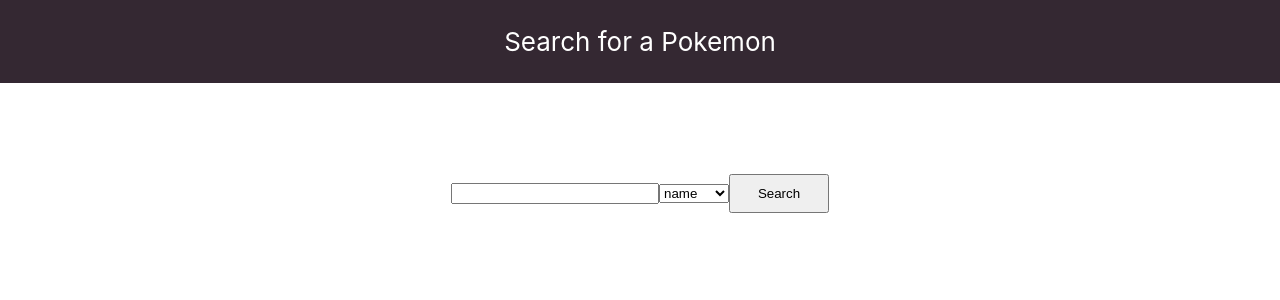
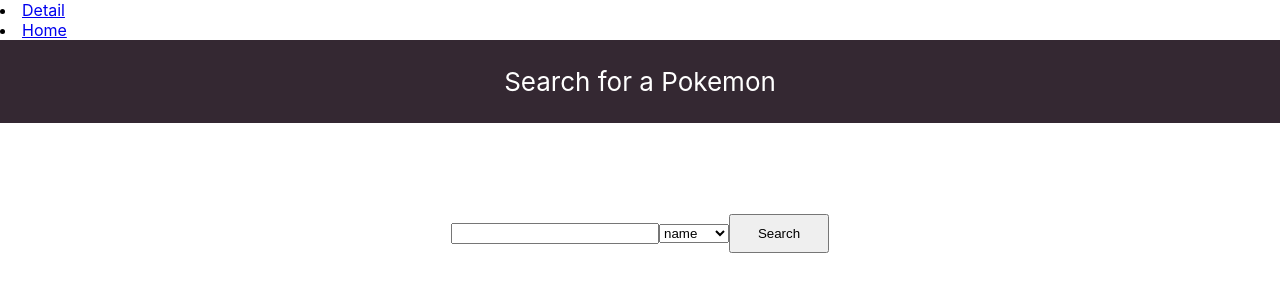
Before and after one commit to michmitz/03-pokedex, a React (Create React App) app: page / in a window 1280 px wide. Shown: the top 300 px of the page. Built offline with nearby package versions, Linux system fonts and the light colour scheme.

Commit message:
Moved homepage to SearchPage, routed in App.js

```diff
--- a/package.json
+++ b/package.json
@@ -8,6 +8,7 @@
     "@testing-library/user-event": "^7.2.1",
     "react": "^16.13.1",
     "react-dom": "^16.13.1",
+    "react-router-dom": "^5.2.0",
     "react-scripts": "3.4.1",
     "superagent": "^5.3.1"
   },
--- a/src/App.js
+++ b/src/App.js
@@ -1,44 +1,43 @@
-import React from 'react';
-import Header from './Header.js';
+import React, { Component } from 'react'
+import {
+    BrowserRouter as Router,
+    Route,
+    Switch,
+    Link,
+} from 'react-router-dom';
+import SearchPage from './SearchPage/SearchPage.js';
+import DetailPage from './DetailPage/DetailPage.js';
 import './App.css';
-import PokemonList from './PokemonList.js';
-import SearchBar from './SearchBar.js';
-import request from 'superagent';
 
-
-class App extends React.Component {
-  state = {
-    search: '',
-    pokeState: [],
-    searchBy: 'pokemon'
-  }
-
-  handleClick = async () => {
-    const data = await request.get(`https://alchemy-pokedex.herokuapp.com/api/pokedex?perPage=1000&${this.state.searchBy}=${this.state.search}`)
-
-    this.setState({
-      pokeState: data.body.results
-    })
-    console.log(this.state.pokeState)
-  }
-
-  handleChange = (e) => {
-    this.setState({ search: e.target.value })
-  }
-
-  handleSearchBy = (e) => {
-    this.setState({ searchBy: e.target.value })
-  }
-
-  render() {
-  return (
-    <div className="App">
-      <Header/>
-        <SearchBar handleClick={this.handleClick} handleChange={this.handleChange} handleSearchBy={this.handleSearchBy}/>
-        <PokemonList pokeState={this.state.pokeState}/>
-    </div>
-    );
-  }
+export default class App extends Component {
+    render() {
+        return (
+          <>
+          <div className={'box'}>
+                <Router>
+                    <header>
+                      <li>
+                        <Link to="/detail">Detail</Link>
+                      </li>
+                      <li>
+                        <Link to="/">Home</Link>
+                      </li>
+                    </header>
+                    <Switch>
+                        <Route
+                            path="/"
+                            exact
+                            render={(routerProps) => <SearchPage {...routerProps} />}
+                        />
+                        <Route
+                            path="/detail/:myPokemonId"
+                            exact
+                            render={(routerProps) => <DetailPage {...routerProps} />}
+                        />
+                    </Switch>
+                </Router>
+            </div>
+            </>
+        )
+    }
 }
-
-export default App;
--- /dev/null
+++ b/src/DetailPage/DetailPage.js
@@ -0,0 +1,11 @@
+import React, { Component } from 'react'
+
+export default class DetailPage extends Component {
+    render() {
+        return (
+            <div>
+                This is my detail page
+            </div>
+        )
+    }
+}
--- /dev/null
+++ b/src/SearchPage/SearchPage.js
@@ -0,0 +1,45 @@
+import React from 'react';
+import Header from '../Header.js';
+import '../App.css';
+import './SearchPage.css';
+import PokemonList from '../PokemonList.js';
+import SearchBar from '../SearchBar.js';
+import request from 'superagent';
+
+
+class SearchPage extends React.Component {
+  state = {
+    search: '',
+    pokeState: [],
+    searchBy: 'pokemon'
+  }
+
+  handleClick = async () => {
+    const data = await request.get(`https://alchemy-pokedex.herokuapp.com/api/pokedex?perPage=1000&${this.state.searchBy}=${this.state.search}`)
+
+    this.setState({
+      pokeState: data.body.results
+    })
+    console.log(this.state.pokeState)
+  }
+
+  handleChange = (e) => {
+    this.setState({ search: e.target.value })
+  }
+
+  handleSearchBy = (e) => {
+    this.setState({ searchBy: e.target.value })
+  }
+
+  render() {
+  return (
+    <div className="App">
+      <Header/>
+        <SearchBar handleClick={this.handleClick} handleChange={this.handleChange} handleSearchBy={this.handleSearchBy}/>
+        <PokemonList pokeState={this.state.pokeState}/>
+    </div>
+    );
+  }
+}
+
+export default SearchPage;
```
Also changed, not shown: src/DetailPage/DetailPage.css (added), src/SearchPage/SearchPage.css (added), 1 other file (tests, documents, lock files or other folders).
